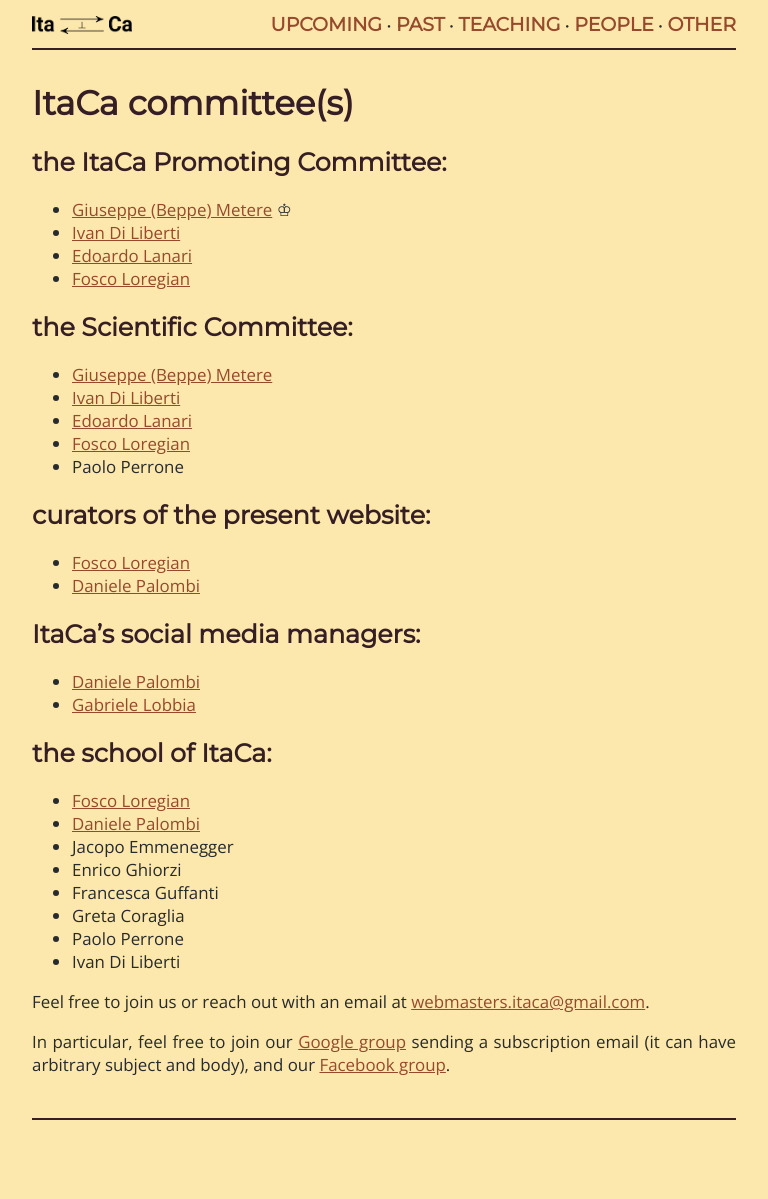
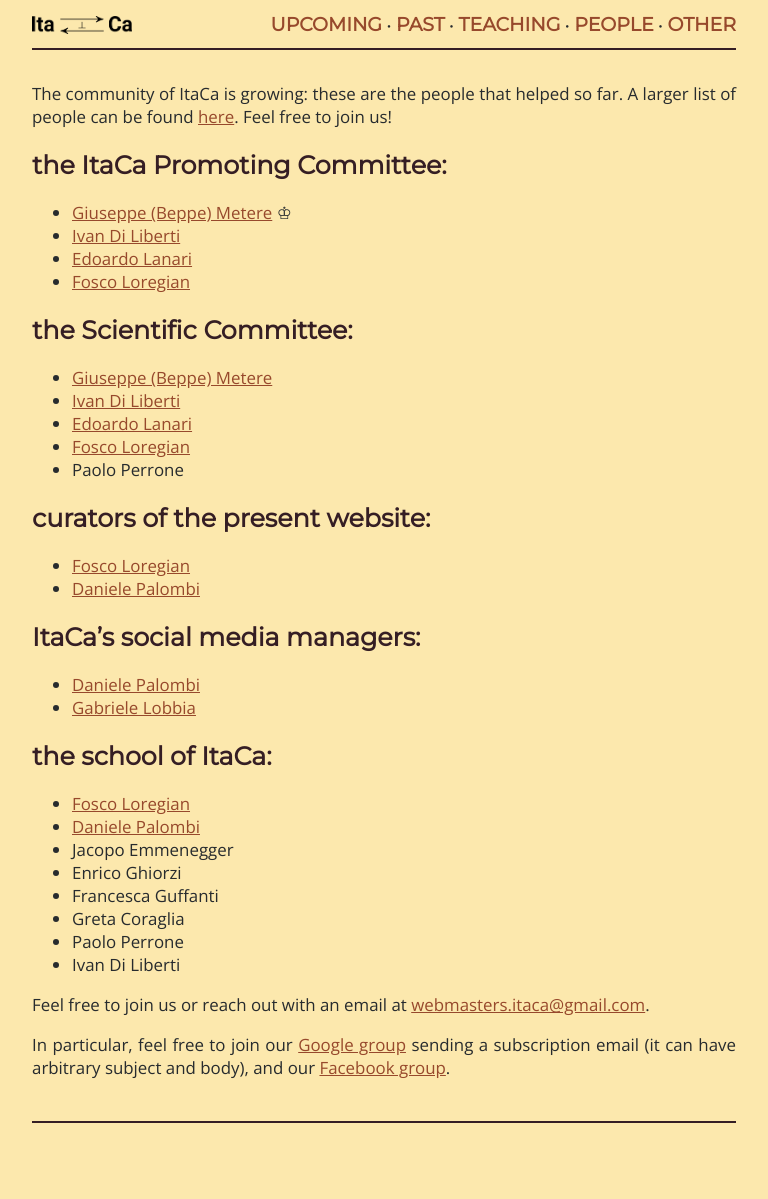
Before and after one commit to Progetto-ItaCa/Progetto-ItaCa.github.io, a Jekyll site: the page built from pages/name.md, in a window 1280 px wide. Shown: the whole page, without its empty margins (256-1024 px from the left). Built offline with Jekyll 4.4.1, drawn with Linux system fonts in a browser that asks for light colours; our own code applies the rules of GitHub Pages for plain Markdown files.

Commit message:
stub fest21

```diff
--- a/pages/name.md
+++ b/pages/name.md
@@ -1,7 +1,7 @@
 ---
 title: People
 ---
-# ItaCa committee(s)
+The community of ItaCa is growing: these are the people that helped so far. A larger list of people can be found <a href="../pages/loca.html">here</a>. Feel free to join us!
 
 ## the ItaCa Promoting Committee:
 <div id="pc"></div>
```
